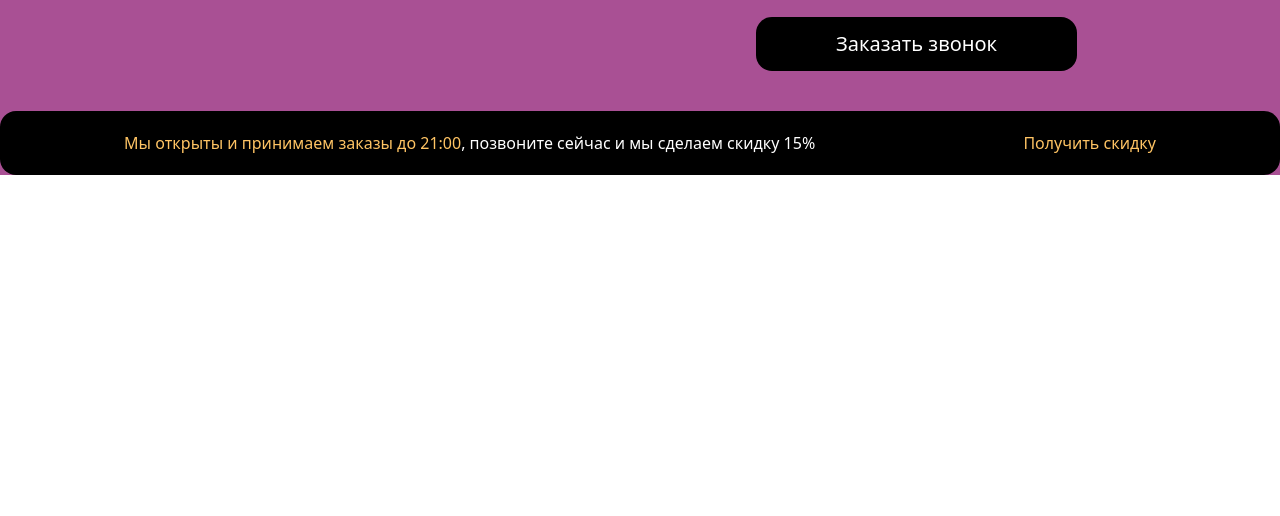
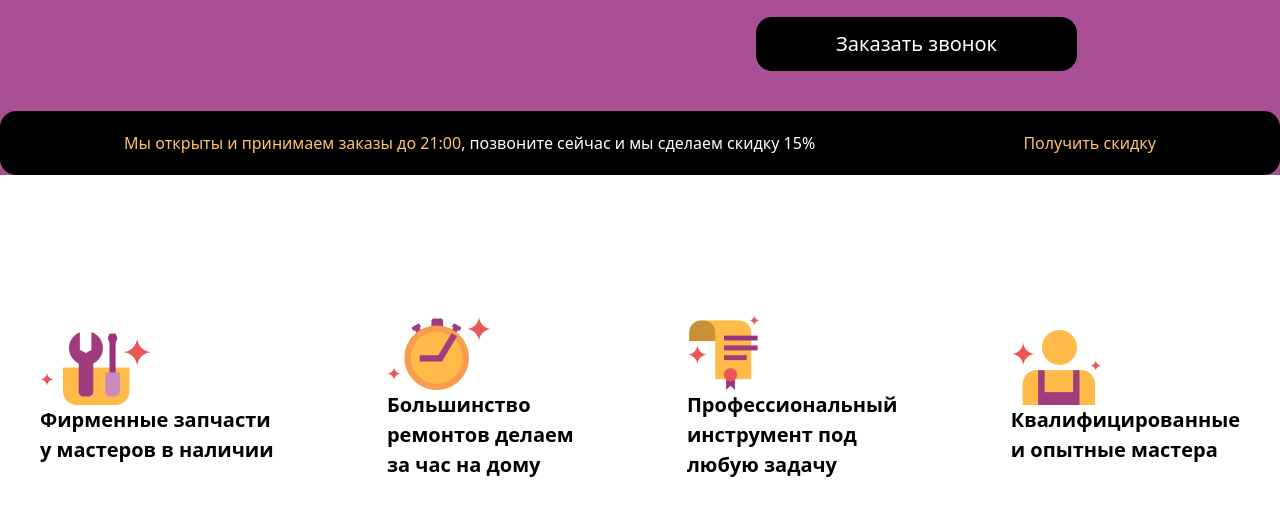
Before and after one commit to MuhammadsolehNusratzoda/fifth-ptoject-in-git, a website: page src/index.html in a window 1280 px wide. Shown: the part 634-1150 px from the top of the page. Before the commit the page ends 809 px from the top, so only its background shows below. Drawn offline with nearby package versions, Linux system fonts and the light colour scheme; files that its build step writes are made by us from their sources.

Commit message:
the div of information is ready

```diff
--- a/src/index.html
+++ b/src/index.html
@@ -8,7 +8,7 @@
 </head>
 <body>
     <header class="bg-[#A95094]">
-        <nav class="flex items-center justify-between max-w-300 m-auto p-10">
+        <nav class="flex items-center justify-between max-w-350 m-auto p-10">
             <img src="./лого.png" alt="">
             <div class="text-[20px] text-white flex gap-5">
                 <p>Диагностика</p>
@@ -37,5 +37,23 @@
             <p class="text-[#FFC464]">Получить скидку</p>
         </div>
     </header>
+    <div  class="flex items-center justify-between max-w-350 m-auto p-10 gap-5 text-[20px] font-bold mt-25">
+            <div>
+                <img src="./Group 819.png" alt="">
+                <p>Фирменные запчасти <br> у мастеров в наличии</p>
+            </div>
+            <div>
+                <img src="./Group 818.png" alt="">
+                <p>Большинство <br> ремонтов делаем <br> за час на дому</p>
+            </div>
+            <div>
+                <img src="./Group 811.png" alt="">
+                <p>Профессиональный <br> инструмент под <br> любую задачу</p>
+            </div>
+            <div>
+                <img src="./Group 779.png" alt="">
+                <p>Квалифицированные <br> и опытные мастера</p>
+            </div>
+        </div>
 </body>
 </html>
```
Also changed, not shown: src/Group 779.png (added), src/Group 811.png (added), src/Group 818.png (added), src/Group 819.png (added).
